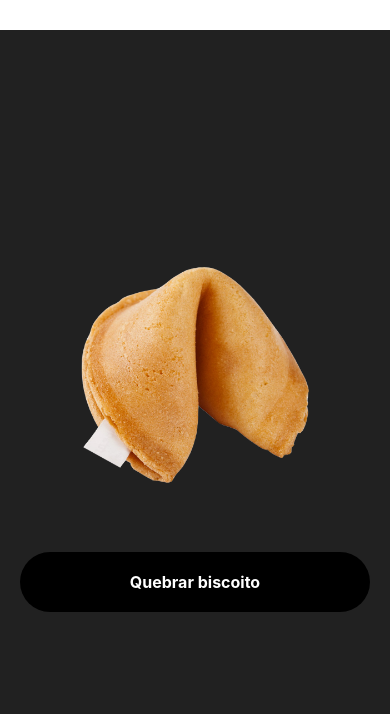
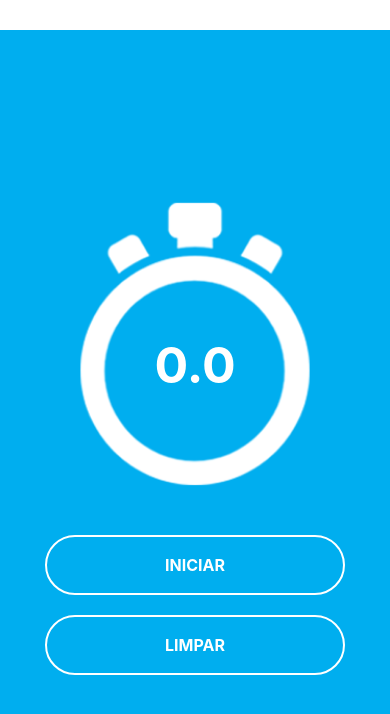
Before and after one commit to Joao0028/aprendendoReactNative, a React Native app: screen / in a window 390 px wide. Shown: the top 714 px of the page. Built offline with nearby package versions, Linux system fonts and the light colour scheme.

Commit message:
Criando um app de cronometro

```diff
--- a/App.js
+++ b/App.js
@@ -2,11 +2,12 @@ import { StatusBar } from "expo-status-bar";
 import { useState } from "react";
 import { Button, StyleSheet, Text, TextInput, View } from "react-native";
 import BiscoitoDaSorte from "./src/components/BiscoitoDaSorte";
+import Cronometro from "./src/components/Cronometro";
 
 export default function App() {
   return (
     <View style={styles.container}>
-       <BiscoitoDaSorte />
+       <Cronometro />
     </View>
   );
 }
--- /dev/null
+++ b/src/components/Cronometro/index.js
@@ -0,0 +1,83 @@
+import React, { useState, useEffect } from "react";
+import { Image, StyleSheet, Text, TouchableOpacity, View } from "react-native";
+import relogioImagem from "../../../assets/img/cronometro.png";
+
+export default function Cronometro() {
+  const [timer, setTimer] = useState(0);
+  const [inicia, setInicia] = useState(false);
+  let interval;
+
+  useEffect(() => {
+    if (inicia) {
+      interval = setInterval(() => {
+        setTimer((numeroAtual) => numeroAtual + 0.1);
+      }, 100);
+    }
+    return () => clearInterval(interval); // Limpar o intervalo quando o componente for desmontado
+  }, [inicia]);
+
+  function iniciar() {
+    setInicia(!inicia);
+  }
+
+  function limpar() {
+    setInicia(false);
+    clearInterval(interval);
+    setTimer(0);
+  }
+
+  return (
+    <View style={estilos.container}>
+      <Image source={relogioImagem} style={estilos.imagem} />
+      <Text style={estilos.timer}>{timer.toFixed(1)}</Text>
+      <View style={estilos.viewDois}>
+        <TouchableOpacity style={estilos.btn} onPress={iniciar}>
+          <Text style={estilos.btnTexto}>{inicia == false? "Iniciar":"Pausar"}</Text>
+        </TouchableOpacity>
+        <TouchableOpacity style={estilos.btn} onPress={limpar}>
+          <Text style={estilos.btnTexto}>Limpar</Text>
+        </TouchableOpacity>
+      </View>
+    </View>
+  );
+}
+
+const estilos = StyleSheet.create({
+  container: {
+    flex: 1,
+    justifyContent: "center",
+    alignItems: "center",
+    backgroundColor: "#00aeef",
+    gap: 20,
+  },
+  imagem: {
+    width: 250,
+    height: 290,
+  },
+  timer: {
+    color: "white",
+    fontSize: 50,
+    marginTop: -175,
+    fontWeight: "bold",
+  },
+  btn: {
+    borderRadius: 100,
+    borderColor: "white",
+    borderStyle: "solid",
+    borderWidth: 2,
+    width: 300,
+    height: 60,
+    justifyContent: "center",
+    alignItems: "center",
+  },
+  btnTexto: {
+    color: "white",
+    fontSize: 16,
+    textTransform: "uppercase",
+    fontWeight: "bold",
+  },
+  viewDois: {
+    gap: 20,
+    marginTop: 120,
+  },
+});
```
Also changed, not shown: assets/img/cronometro.png (added).
